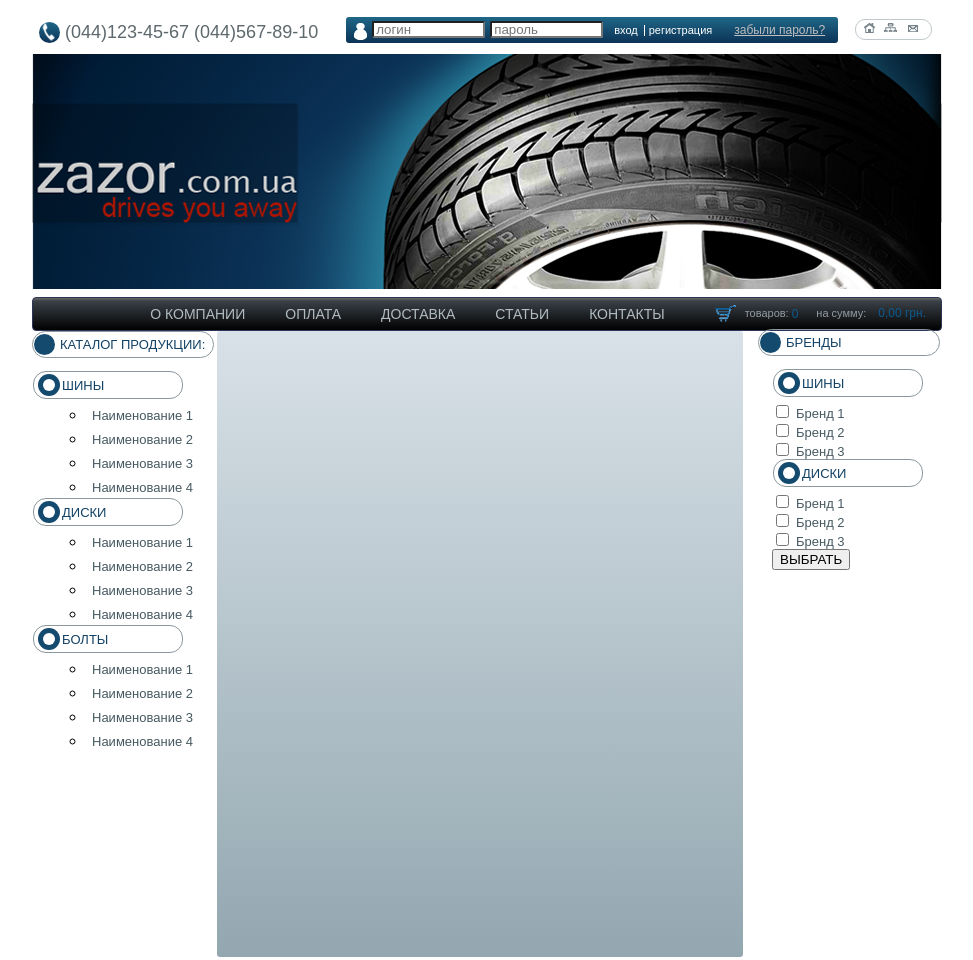
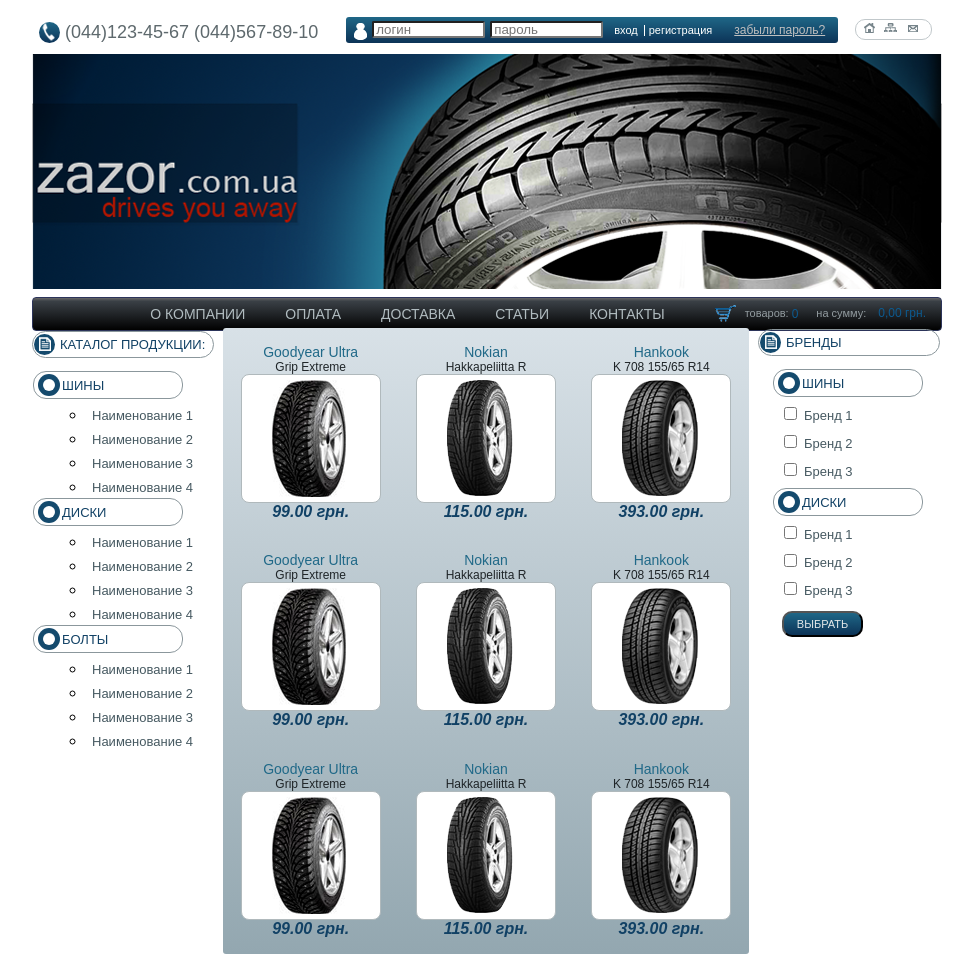
Before and after one commit to romased/homework.6.io, a plain HTML site: page index.html in a window 1280 px wide. Shown: the top 960 px of the page, without its empty margins (153-1126 px from the left). Drawn offline with Linux system fonts and the light colour scheme.

Commit message:
MAIN CONTENT was added

```diff
--- a/css/style.css
+++ b/css/style.css
@@ -7,8 +7,7 @@ body {
     margin: 0 auto;
     height: 100%;
 }
-.top .grad,
-.tag a:hover {
+.top .grad, .tag a:hover, input[type="button"] {
     background: rgba(31, 103, 135, 1);
     background: -moz-linear-gradient(top, rgba(31, 103, 135, 1) 0%, rgba(31, 103, 135, 1) 0%, rgba(12, 51, 87, 1) 100%);
     background: -webkit-gradient(left top, left bottom, color-stop(0%, rgba(31, 103, 135, 1)), color-stop(0%, rgba(31, 103, 135, 1)), color-stop(100%, rgba(12, 51, 87, 1)));
@@ -98,29 +97,31 @@ body {
 .nav a {
     margin: -2px 2px 0 7px;
 }
-
 .background-1 {
     height: 235px;
     background: url('../img/zazor.png');
 }
+
 /*NAVIGATION*/
+
 .header {
     display: flex;
     flex-wrap: nowrap;
-    justify-content: flex-end;;
+    justify-content: flex-end;
+    ;
     align-items: center;
     height: 32px;
     border: 1px solid #2c345a;
     border-radius: 4px;
     margin-top: 8px;
-    background: rgba(77,86,99,1);
-    background: -moz-linear-gradient(top, rgba(77,86,99,1) 0%, rgba(89,89,89,1) 0%, rgba(44,44,44,1) 0%, rgba(102,102,102,1) 0%, rgba(58,64,70,1) 10%, rgba(1,1,1,1) 100%);
-    background: -webkit-gradient(left top, left bottom, color-stop(0%, rgba(77,86,99,1)), color-stop(0%, rgba(89,89,89,1)), color-stop(0%, rgba(44,44,44,1)), color-stop(0%, rgba(102,102,102,1)), color-stop(10%, rgba(58,64,70,1)), color-stop(100%, rgba(1,1,1,1)));
-    background: -webkit-linear-gradient(top, rgba(77,86,99,1) 0%, rgba(89,89,89,1) 0%, rgba(44,44,44,1) 0%, rgba(102,102,102,1) 0%, rgba(58,64,70,1) 10%, rgba(1,1,1,1) 100%);
-    background: -o-linear-gradient(top, rgba(77,86,99,1) 0%, rgba(89,89,89,1) 0%, rgba(44,44,44,1) 0%, rgba(102,102,102,1) 0%, rgba(58,64,70,1) 10%, rgba(1,1,1,1) 100%);
-    background: -ms-linear-gradient(top, rgba(77,86,99,1) 0%, rgba(89,89,89,1) 0%, rgba(44,44,44,1) 0%, rgba(102,102,102,1) 0%, rgba(58,64,70,1) 10%, rgba(1,1,1,1) 100%);
-    background: linear-gradient(to bottom, rgba(77,86,99,1) 0%, rgba(89,89,89,1) 0%, rgba(44,44,44,1) 0%, rgba(102,102,102,1) 0%, rgba(58,64,70,1) 10%, rgba(1,1,1,1) 100%);
-    filter: progid:DXImageTransform.Microsoft.gradient( startColorstr='#4d5663', endColorstr='#010101', GradientType=0 );
+    background: rgba(77, 86, 99, 1);
+    background: -moz-linear-gradient(top, rgba(77, 86, 99, 1) 0%, rgba(89, 89, 89, 1) 0%, rgba(44, 44, 44, 1) 0%, rgba(102, 102, 102, 1) 0%, rgba(58, 64, 70, 1) 10%, rgba(1, 1, 1, 1) 100%);
+    background: -webkit-gradient(left top, left bottom, color-stop(0%, rgba(77, 86, 99, 1)), color-stop(0%, rgba(89, 89, 89, 1)), color-stop(0%, rgba(44, 44, 44, 1)), color-stop(0%, rgba(102, 102, 102, 1)), color-stop(10%, rgba(58, 64, 70, 1)), color-stop(100%, rgba(1, 1, 1, 1)));
+    background: -webkit-linear-gradient(top, rgba(77, 86, 99, 1) 0%, rgba(89, 89, 89, 1) 0%, rgba(44, 44, 44, 1) 0%, rgba(102, 102, 102, 1) 0%, rgba(58, 64, 70, 1) 10%, rgba(1, 1, 1, 1) 100%);
+    background: -o-linear-gradient(top, rgba(77, 86, 99, 1) 0%, rgba(89, 89, 89, 1) 0%, rgba(44, 44, 44, 1) 0%, rgba(102, 102, 102, 1) 0%, rgba(58, 64, 70, 1) 10%, rgba(1, 1, 1, 1) 100%);
+    background: -ms-linear-gradient(top, rgba(77, 86, 99, 1) 0%, rgba(89, 89, 89, 1) 0%, rgba(44, 44, 44, 1) 0%, rgba(102, 102, 102, 1) 0%, rgba(58, 64, 70, 1) 10%, rgba(1, 1, 1, 1) 100%);
+    background: linear-gradient(to bottom, rgba(77, 86, 99, 1) 0%, rgba(89, 89, 89, 1) 0%, rgba(44, 44, 44, 1) 0%, rgba(102, 102, 102, 1) 0%, rgba(58, 64, 70, 1) 10%, rgba(1, 1, 1, 1) 100%);
+    filter: progid: DXImageTransform.Microsoft.gradient( startColorstr='#4d5663', endColorstr='#010101', GradientType=0);
 }
 .route {
     margin-right: 30px;
@@ -129,12 +130,11 @@ body {
     display: flex;
     flex-wrap: nowrap;
 }
-
 .tag a {
     display: block;
     padding: 5px 20px 5px 20px;
     text-decoration: none;
-    font: 14px "Myriad Pro", sans-serif;
+    font: 14px 'Myriad Pro', sans-serif;
     color: #b1bcc0;
 }
 .tag a:hover {
@@ -155,19 +155,16 @@ body {
 .bin img {
     margin: -1px 9px 0 0;
 }
-.amount-1,
-.amount-2 {
+.amount-1, .amount-2 {
     font: 12px "Arial", sans-serif;
     color: #0d5a8f;
 }
-.text-1,
-.text-2 {
+.text-1, .text-2 {
     font: 11px "Arial", sans-serif;
     color: #929b9f;
 }
 .text-1 {
     margin: 1px 3px 0 0;
-
 }
 .text-2 {
     margin: 1px 12px 0 0;
@@ -180,6 +177,7 @@ body {
 }
 
 /*MAIN CONTENT*/
+
 .sect-3 {
     height: 717px;
     display: flex;
@@ -187,13 +185,14 @@ body {
     align-items: flex-start;
     flex-wrap: nowrap;
 }
+
 /*LEFT SIDE*/
+
 .side-left {
     width: 185px;
     height: 100%;
     margin: 0 0 0 0;
 }
-
 .title {
     display: flex;
     flex-wrap: nowrap;
@@ -205,7 +204,6 @@ body {
     border-radius: 16px;
     margin-bottom: 13px;
 }
-
 .round {
     height: 21px;
     width: 21px;
@@ -218,7 +216,6 @@ body {
     font: 13px 'Arial', sans-serif;
     color: #114165;
 }
-
 .title-2 {
     display: flex;
     flex-wrap: nowrap;
@@ -251,6 +248,7 @@ body {
 }
 
 /*LIST*/
+
 .list {
     list-style: circle;
     list-style-position: inside;
@@ -271,16 +269,57 @@ body {
     text-decoration: underline;
     color: #0c3256;
 }
-/*CHECKBOXES*/
-.form {
-    margin-left: 14px;
+
+/*MAIN*/
+
+.main {
+    display: flex;
+    justify-content: space-around;
+    align-items: center;
+    flex-wrap: wrap;
+    height: 626px;
+    width: 526px;
+    background: rgba(229, 231, 232, 1);
+    background: -moz-linear-gradient(top, rgba(229, 231, 232, 1) 0%, rgba(216, 225, 231, 1) 0%, rgba(147, 167, 176, 1) 100%);
+    background: -webkit-gradient(left top, left bottom, color-stop(0%, rgba(229, 231, 232, 1)), color-stop(0%, rgba(216, 225, 231, 1)), color-stop(100%, rgba(147, 167, 176, 1)));
+    background: -webkit-linear-gradient(top, rgba(229, 231, 232, 1) 0%, rgba(216, 225, 231, 1) 0%, rgba(147, 167, 176, 1) 100%);
+    background: -o-linear-gradient(top, rgba(229, 231, 232, 1) 0%, rgba(216, 225, 231, 1) 0%, rgba(147, 167, 176, 1) 100%);
+    background: -ms-linear-gradient(top, rgba(229, 231, 232, 1) 0%, rgba(216, 225, 231, 1) 0%, rgba(147, 167, 176, 1) 100%);
+    background: linear-gradient(to bottom, rgba(229, 231, 232, 1) 0%, rgba(216, 225, 231, 1) 0%, rgba(147, 167, 176, 1) 100%);
+    filter: progid: DXImageTransform.Microsoft.gradient( startColorstr='#e5e7e8', endColorstr='#93a7b0', GradientType=0);
+    border-radius: 3px;
+    margin: -3px 9px 0 6px;
 }
-.form li {
-    margin: 0 0 0 0;
+.gds {
+    height: 177px;
+    width: 140px;
 }
-.form label{
-    font: 13px 'Myriad Pro', sans-serif;
-    color: #465961;
+.gds figcaption {
+    text-align: center;
+    font: 12px 'Myriad Pro', sans-serif;
+    color: #1f2528;
+}
+.gds .name {
+    font: 14px 'Myriad Pro', sans-serif;
+    color: #206988;
+    text-align: center;
+}
+.fig {
+    height: 127px;
+    width: 138px;
+    border: 1px solid #b0b9bc;
+    background-color: #fff;
+    border-radius: 8px;
+}
+.fig img {
+    margin: 5px 0 0 30px;
+}
+.gds .price {
+    font: 16px 'Arial', sans-serif;
+    font-style: italic;
+    font-weight: bold;
+    text-align: center;
+    color: #114165;
 }
 
 
@@ -289,40 +328,31 @@ body {
 
 
 
+/*RIGHT SIDE*/
 
-
-
-
-
-
-
-
-
-
-
-
-
-
-
-
-
-
-/*MAIN*/
-.main {
-    height: 626px;
-    width: 526px;
-    background: rgba(229,231,232,1);
-    background: -moz-linear-gradient(top, rgba(229,231,232,1) 0%, rgba(216,225,231,1) 0%, rgba(147,167,176,1) 100%);
-    background: -webkit-gradient(left top, left bottom, color-stop(0%, rgba(229,231,232,1)), color-stop(0%, rgba(216,225,231,1)), color-stop(100%, rgba(147,167,176,1)));
-    background: -webkit-linear-gradient(top, rgba(229,231,232,1) 0%, rgba(216,225,231,1) 0%, rgba(147,167,176,1) 100%);
-    background: -o-linear-gradient(top, rgba(229,231,232,1) 0%, rgba(216,225,231,1) 0%, rgba(147,167,176,1) 100%);
-    background: -ms-linear-gradient(top, rgba(229,231,232,1) 0%, rgba(216,225,231,1) 0%, rgba(147,167,176,1) 100%);
-    background: linear-gradient(to bottom, rgba(229,231,232,1) 0%, rgba(216,225,231,1) 0%, rgba(147,167,176,1) 100%);
-    filter: progid:DXImageTransform.Microsoft.gradient( startColorstr='#e5e7e8', endColorstr='#93a7b0', GradientType=0 );
-    border-radius: 3px;
-}
-/*RIGHT SIDE*/
 .side-right {
     height: 100%;
-    margin: -2px 0 0 15px;
+    margin: -2px 0 0 0;
 }
+.form {
+    margin-left: 14px;
+}
+.form li {
+    margin: 7px 0 9px 8px;
+}
+.form label {
+    font: 13px 'Myriad Pro', sans-serif;
+    color: #465961;
+}
+input[type=button] {
+    height: 26px;
+    width: 81px;
+    font: 11px 'Arial', sans-serif;
+    cursor: pointer;
+    margin: 4px 0 0 10px;
+    color: #e5e9ea;
+    border-radius: 10px;
+}
+.title .round img {
+    margin: 3px 0 0 5px;
+}
--- a/index.html
+++ b/index.html
@@ -72,9 +72,10 @@
         </section>
         <!-- CONTENT -->
         <section class="sect-3">
+            <!-- LEFT SIDE -->
             <aside class="side-left">
                 <div class="title">
-                    <div class="round"></div><span class="title-h">КАТАЛОГ ПРОДУКЦИИ:</span></div>
+                    <div class="round"><img src="./img/doc.png" /></div><span class="title-h">КАТАЛОГ ПРОДУКЦИИ:</span></div>
                 <div class="title-2">
                     <div class="round-2">
                         <div class="round-3"></div>
@@ -106,10 +107,58 @@
                     <li><a href="#">Наименование 4</a></li>
                 </ul>
             </aside>
-            <main class="main"></main>
+            <!-- MAIN CONTENT -->
+            <main class="main">
+            <figure class="gds">
+              <figcaption><p class="name">Goodyear Ultra</p>Grip Extreme</figcaption>
+              <div class="fig"><img src="./img/tire-1.png" alt="" /></div>
+              <p class="price">99.00 грн.</p>
+            </figure>
+            <figure class="gds">
+              <figcaption><p class="name">Nokian</p>Hakkapeliitta R</figcaption>
+              <div class="fig"><img src="./img/tire-2.png" alt="" /></div>
+              <p class="price">115.00 грн.</p>
+            </figure>
+            <figure class="gds">
+              <figcaption><p class="name">Hankook</p>K 708 155/65 R14</figcaption>
+              <div class="fig"><img src="./img/tire-3.png" alt="" /></div>
+              <p class="price">393.00 грн.</p>
+            </figure>
+            <figure class="gds">
+              <figcaption><p class="name">Goodyear Ultra</p>Grip Extreme</figcaption>
+              <div class="fig"><img src="./img/tire-1.png" alt="" /></div>
+              <p class="price">99.00 грн.</p>
+            </figure>
+            <figure class="gds">
+              <figcaption><p class="name">Nokian</p>Hakkapeliitta R</figcaption>
+              <div class="fig"><img src="./img/tire-2.png" alt="" /></div>
+              <p class="price">115.00 грн.</p>
+            </figure>
+            <figure class="gds">
+              <figcaption><p class="name">Hankook</p>K 708 155/65 R14</figcaption>
+              <div class="fig"><img src="./img/tire-3.png" alt="" /></div>
+              <p class="price">393.00 грн.</p>
+            </figure>
+            <figure class="gds">
+              <figcaption><p class="name">Goodyear Ultra</p>Grip Extreme</figcaption>
+              <div class="fig"><img src="./img/tire-1.png" alt="" /></div>
+              <p class="price">99.00 грн.</p>
+            </figure>
+            <figure class="gds">
+              <figcaption><p class="name">Nokian</p>Hakkapeliitta R</figcaption>
+              <div class="fig"><img src="./img/tire-2.png" alt="" /></div>
+              <p class="price">115.00 грн.</p>
+            </figure>
+            <figure class="gds">
+              <figcaption><p class="name">Hankook</p>K 708 155/65 R14</figcaption>
+              <div class="fig"><img src="./img/tire-3.png" alt="" /></div>
+              <p class="price">393.00 грн.</p>
+            </figure>
+            </main>
+            <!-- LEFT SIDE -->
             <aside class="side-right">
                 <div class="title">
-                    <div class="round"></div><span class="title-h">БРЕНДЫ</span></div>
+                    <div class="round"><img src="./img/doc.png" /></div><span class="title-h">БРЕНДЫ</span></div>
                 <form class="form" action="index.html" method="post">
                     <div class="title-2">
                         <div class="round-2">
@@ -151,8 +200,8 @@
                 </form>
             </aside>
         </section>
+        <img src="./img/brand.png" alt="brands" />
     </section>
 </body>
 
 </html>
->
```
Also changed, not shown: img/brand.png (added), img/doc.png (added), img/tire-1.png (added), img/tire-2.png (added), img/tire-3.png (added). Lines whose indentation alone changed are shown as unchanged.
